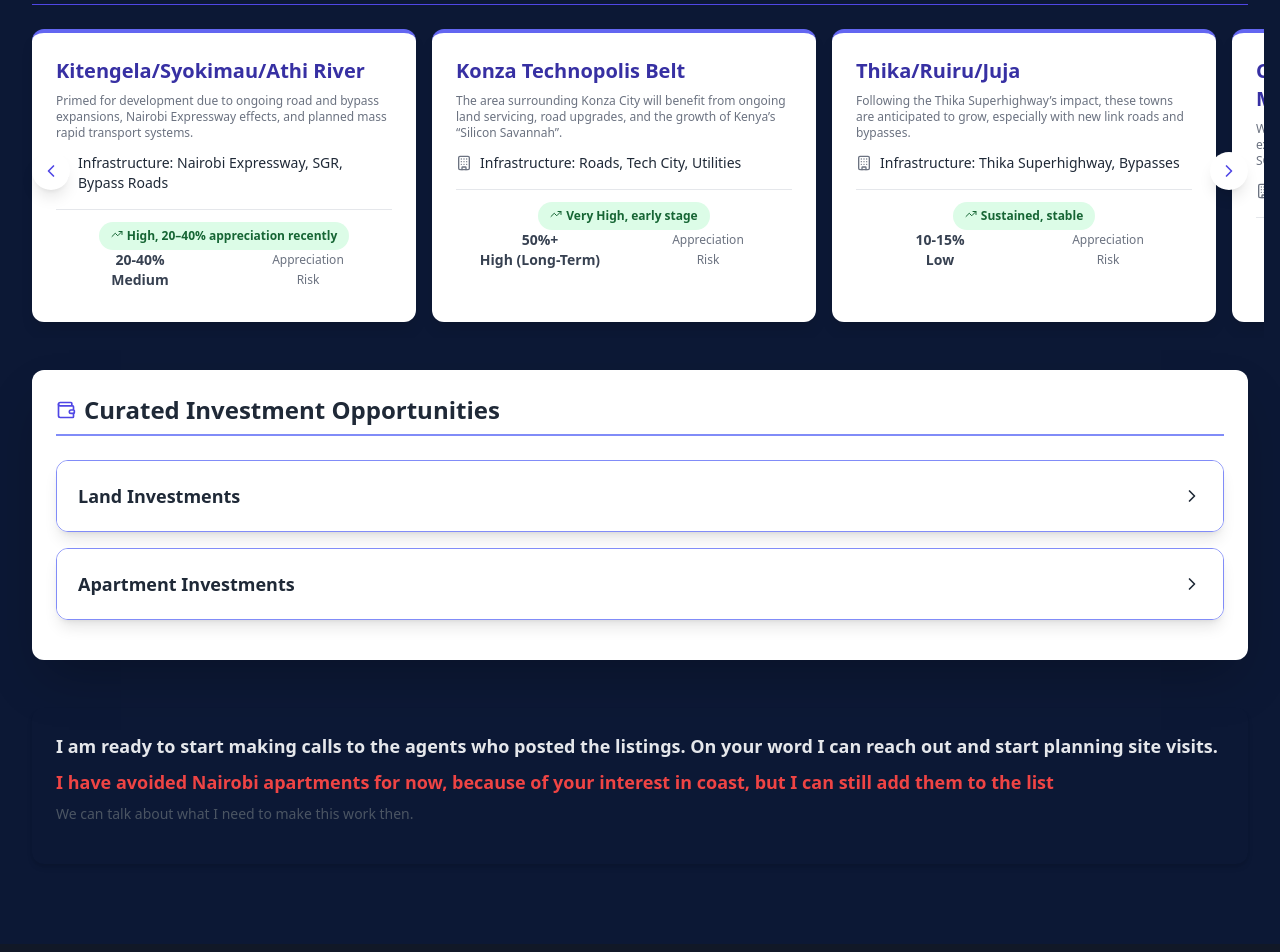
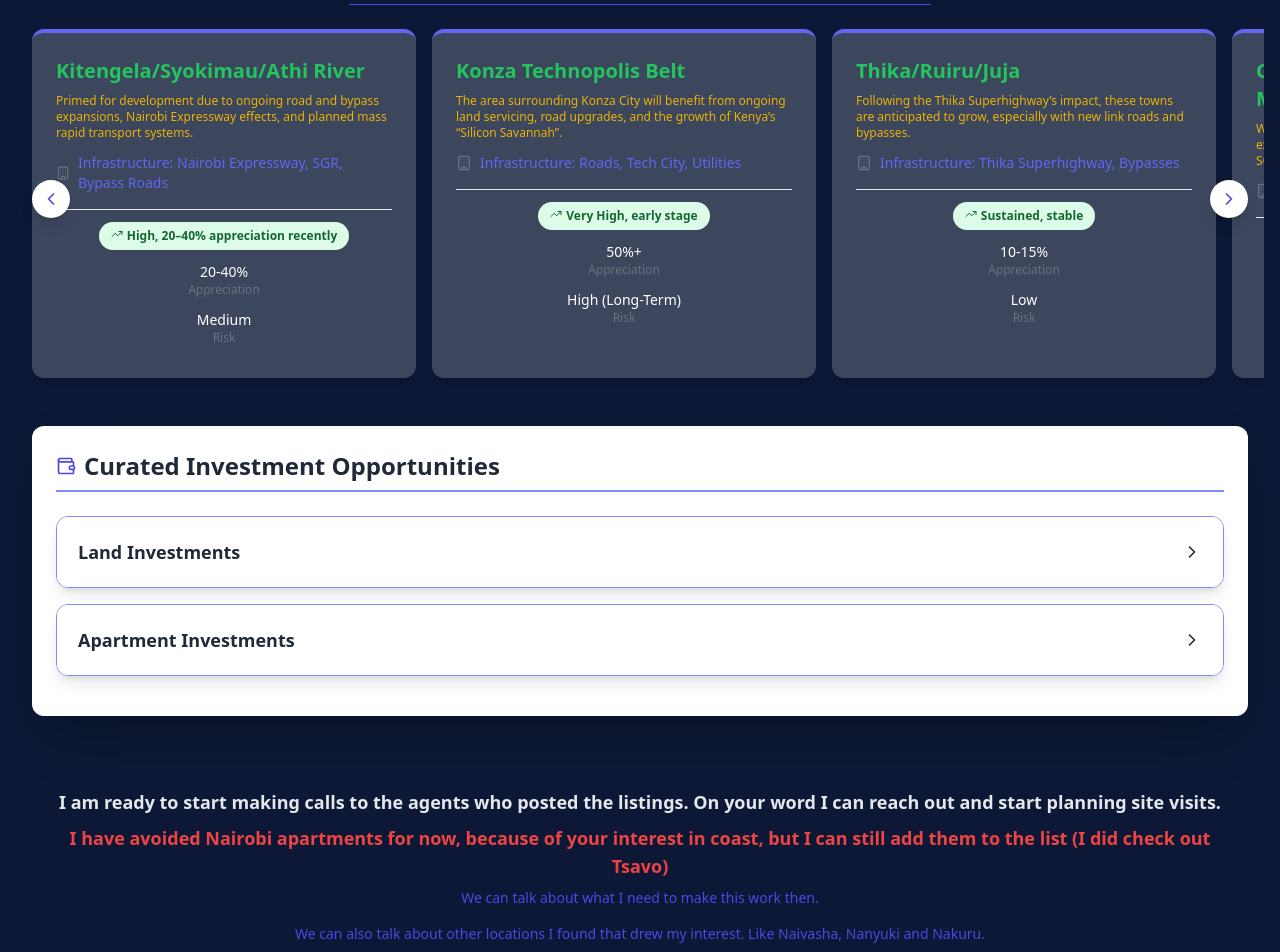
Before and after one commit to thatboyreegan/investment-report, a React (Vite) app: page / in a window 1280 px wide. Shown: the part 260-1212 px from the top of the page. Built offline with nearby package versions, Linux system fonts and the light colour scheme.

Commit message:
style(page): implementedkey changes to the layout

```diff
--- a/src/App.css
+++ b/src/App.css
@@ -14,6 +14,20 @@
 }
 .logo.react:hover {
   filter: drop-shadow(0 0 2em #61dafbaa);
+}
+.hide-scroll-xy {
+  /* Hide scrollbar for IE, Edge and Firefox */
+  -ms-overflow-style: none; /* IE and Edge */
+  scrollbar-width: none; /* Firefox */
+
+  /* Allow content to scroll, but hide the visual scrollbar */
+  overflow: scroll;
+
+  /* Hide scrollbar for Chrome, Safari and Opera */
+  /* Targets the actual scrollbar track and thumb */
+  &::-webkit-scrollbar {
+    display: none;
+  }
 }
 
 @keyframes logo-spin {
--- a/src/App.jsx
+++ b/src/App.jsx
@@ -280,7 +280,7 @@ const PropertyDisplayView = ({ idOrLocation, navigateBack }) => {
         <div className="mb-12 w-full">
             <button
                 onClick={navigateBack}
-                className="mb-6 inline-flex items-center text-indigo-600 hover:text-indigo-800 font-semibold transition-colors p-3 bg-white rounded-lg shadow-md"
+                className="mb-6 inline-flex items-center text-gray-200 hover:text-white font-semibold  p-3  rounded-lg shadow-md"
             >
                 <ArrowLeft className="h-5 w-5 mr-2" />
                 Back to Investment Options
@@ -314,25 +314,25 @@ const GrowthCarousel = ({ areas }) => {
   };
 
   const GrowthCard = ({ item }) => (
-    <div className="flex-shrink-0 w-80 md:w-96 snap-center bg-white p-6 rounded-xl shadow-lg border-t-4 border-indigo-500 text-gray-800">
-        <h3 className="text-xl font-bold mb-2 text-indigo-800">{item.region}</h3>
-        <p className="text-xs text-gray-500 mb-3">{item.detail}</p>
+    <div className="flex-shrink-0 w-80 md:w-96 snap-center bg-white/20 p-6 rounded-xl shadow-lg border-t-4 border-indigo-500 text-gray-800">
+        <h3 className="text-xl font-bold mb-2 text-green-500">{item.region}</h3>
+        <p className="text-xs text-yellow-500 mb-3">{item.detail}</p>
 
         <div className="space-y-2 mb-4">
-            <p className="flex items-center text-sm font-medium">
+            <p className="flex items-center text-sm text-indigo-500 font-medium">
                 <Building className="h-4 w-4 mr-2 text-gray-500" />
                 Infrastructure: {item.infrastructure}
             </p>
         </div>
 
-        <div className="flex flex-col  items-center pt-3 border-t border-gray-200">
+        <div className="flex flex-col  items-center pt-3 border-t border-gray-200 justify-center">
              <span className="px-3 py-1 inline-flex text-xs leading-5 font-semibold rounded-full bg-green-100 text-green-800">
                 <TrendingUp className="w-3 h-3 mt-0.5 mr-1" />
                 {item.outlook}
             </span>
             {item.metrics.map((metric, index) => (
-                <div key={index} className="text-center w-full flex clex-col justify-center items-center">
-                    <p className="text-sm w-full font-semibold text-gray-700">{metric.value}</p>
+                <div key={index} className="text-center w-full flex flex-col text-white justify-center items-center">
+                    <p className="text-sm w-full font-thin text-white pt-3">{metric.value}</p>
                     <p className="text-xs  w-full text-gray-500">{metric.title}</p>
                 </div>
             ))}
@@ -460,22 +460,23 @@ const App = () => {
                 Hello vee!
           </h1>
           <p className="text-indigo-200 text-lg max-w-2xl mx-auto">
-            This is a short rundown of what I have been finding out since Wednesday. We can go over a detailed version on call.
+            This is a quick rundown of what I have been finding out since Wednesday. We can go over a detailed version on call.
           </p>
             <p className=" text-sm pt-4 text-green-400 max-w-2xl mx-auto">
                 I have done the due diligence on all the listings available here. I will be updating them as I get more.
             </p>
         </div>
 
-        <section className="mb-12 w-full">
+        <section className="mb-12 flex items-center flex-col w-full">
           <h2 className="text-2xl font-bold text-white border-b border-indigo-600 pb-2 mb-6 flex justify-center items-center">
 
             Potential Growth Areas: Where Capital is Moving
           </h2>
-          <GrowthCarousel areas={GROWTH_AREAS_DATA} />
+          <div className='w-full  hide-scroll-xy'><GrowthCarousel areas={GROWTH_AREAS_DATA} /></div>
+
         </section>
 
-        <section className="mb-12 bg-white p-6 rounded-xl shadow-2xl w-full">
+        <section className="mb-12 bg-white p-6 rounded-xl  shadow-2xl w-full">
             <h2 className="text-2xl font-bold text-gray-800 border-b-2 border-indigo-400 pb-2 mb-6 flex items-center">
                 <Wallet className="h-5 w-5 mr-2 text-indigo-600" />
                 Curated Investment Opportunities
@@ -496,11 +497,15 @@ const App = () => {
             />
         </section>
 
-        <div className="mb-10 mt-10 p-6 rounded-xl shadow-md   w-full">
+        <div className="mb-10 mt-10 p-6 rounded-xl shadow-md text-center  w-full">
           <p className="text-lg font-semibold text-gray-200 mb-2">I am ready to start making calls to the agents who posted the listings. On your word I can reach out and start planning site visits.</p>
-           <p className="text-lg font-semibold text-red-500 mb-2">I have avoided Nairobi apartments for now, because of your interest in coast, but I can still add them to the list</p>
-          <p className="text-sm text-gray-600 mb-4">
+           <p className="text-lg font-semibold text-red-500 mb-2">I have avoided Nairobi apartments for now, because of your interest in coast, but I can still add them to the list (I did check out Tsavo)</p>
+          <p className="text-sm text-indigo-600 mb-4">
             We can talk about what I need to make this work then.
+          </p>
+
+          <p className="text-sm text-indigo-600 mb-4">
+            We can also talk about other locations I found that drew my interest. Like Naivasha, Nanyuki and Nakuru.
           </p>
 
         </div>
```
